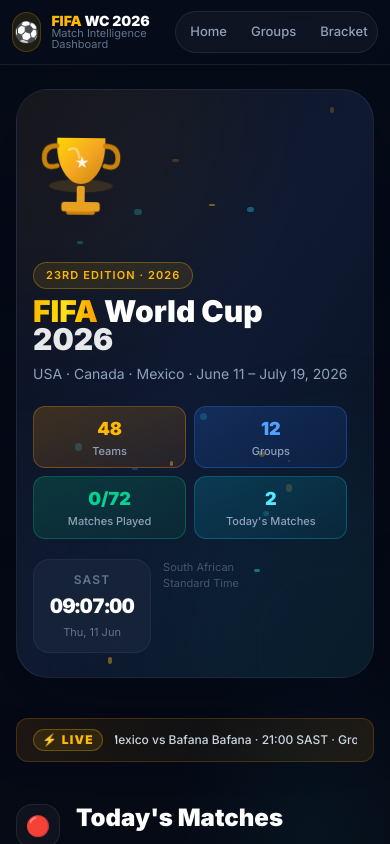
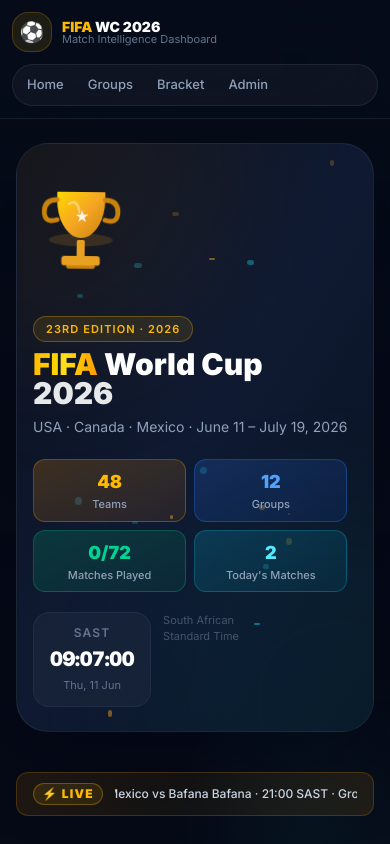
Before and after one commit to elixa-admin/fifa-2026-dashboard, a Next.js app: page / in a window 390 px wide. Shown: the top 844 px of the page. Built offline with nearby package versions, Linux system fonts and the light colour scheme.

Commit message:
Stack mobile nav

```diff
--- a/app/layout.tsx
+++ b/app/layout.tsx
@@ -23,7 +23,7 @@
 function NavBar() {
   return (
     <header className="sticky top-0 z-50 border-b border-white/8 bg-[#060c1a]/78 backdrop-blur-2xl">
-      <div className="mx-auto flex h-16 max-w-7xl items-center justify-between gap-3 px-3 sm:px-4">
+      <div className="mx-auto flex max-w-7xl flex-col gap-3 px-3 py-3 sm:h-16 sm:flex-row sm:items-center sm:justify-between sm:px-4 sm:py-0">
         <Link href="/" className="flex min-w-0 items-center gap-2.5 group">
           <span className="flex h-10 w-10 items-center justify-center rounded-2xl border border-amber-400/20 bg-amber-400/10 text-xl">⚽</span>
           <div className="min-w-0">
@@ -34,7 +34,7 @@
           </div>
         </Link>
 
-        <nav className="flex max-w-[62vw] items-center gap-1 overflow-x-auto rounded-full border border-white/8 bg-white/[0.04] p-1 sm:max-w-none">
+        <nav className="flex w-full items-center gap-1 overflow-x-auto rounded-full border border-white/8 bg-white/[0.04] p-1 sm:w-auto sm:max-w-none">
           {[
             { href: "/", label: "Home" },
             { href: "/groups/A", label: "Groups" },
```
